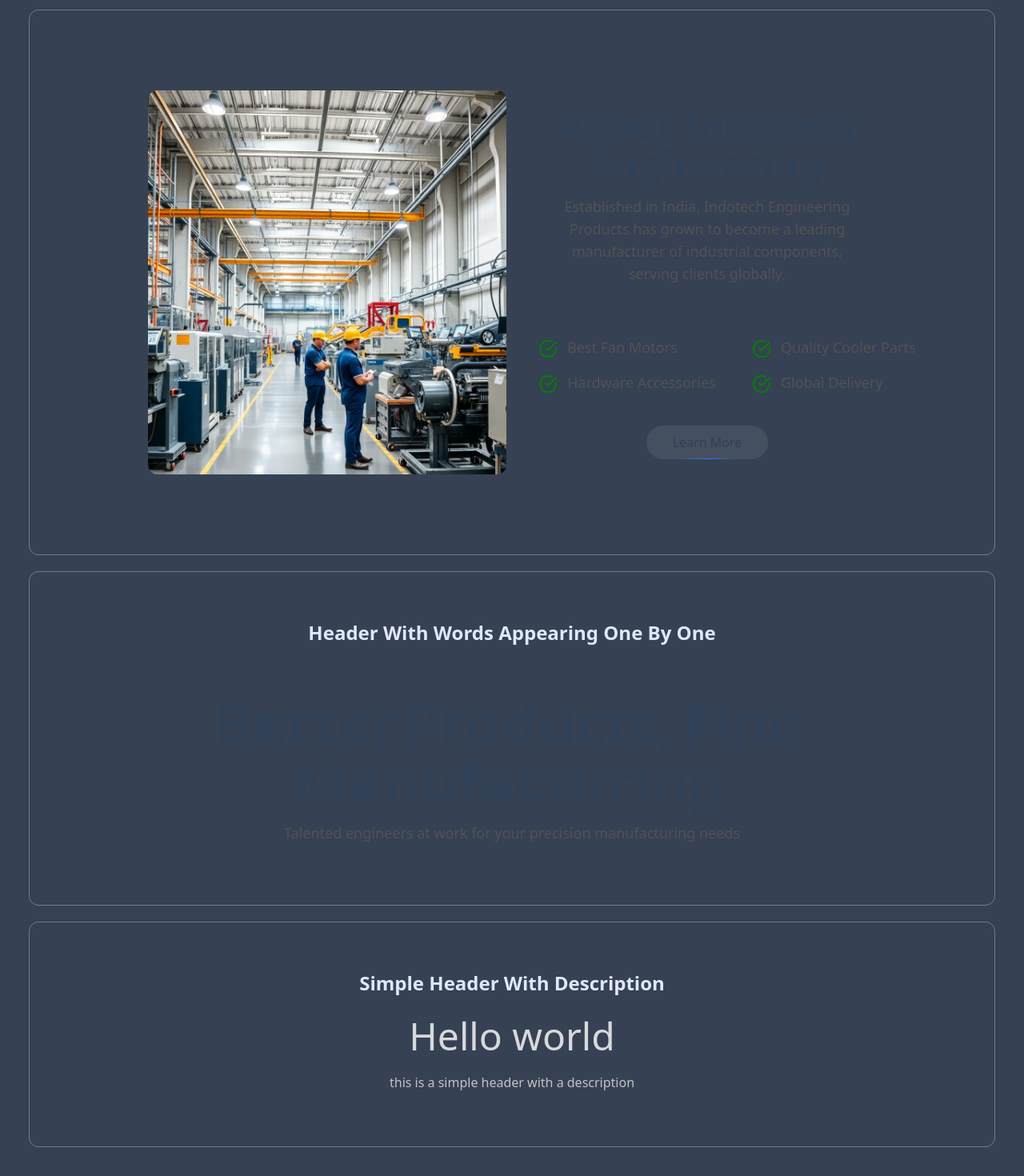
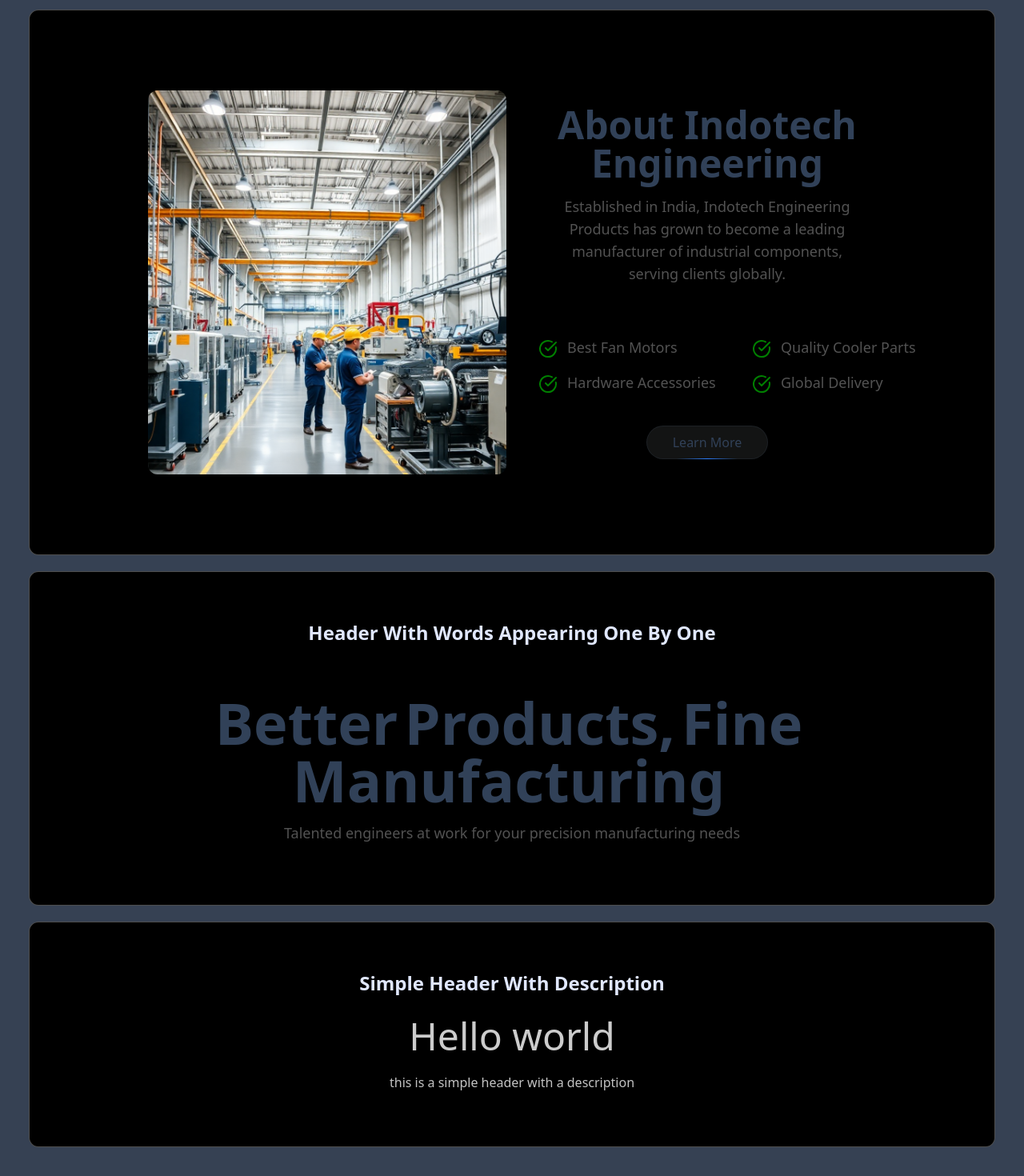
Before and after one commit to riyamehtaatwork/ui, a React (Vite) app: page / in a window 1280 px wide. Shown: the part 96-1566 px from the top of the page at 80% size. Built offline with nearby package versions, Linux system fonts and the light colour scheme.

Commit message:
added color to containers

```diff
--- a/src/components/bentogrids/AllBentoGridsSection.jsx
+++ b/src/components/bentogrids/AllBentoGridsSection.jsx
@@ -6,7 +6,7 @@
 const AllBentoGridsSection = () => {
   return (
     <div>
-      <ContainerForComponents>
+      <ContainerForComponents className="bg-black">
         <Headlines>Bento grid with hover effect</Headlines>
         <BentoGridDemo />
       </ContainerForComponents>
--- a/src/components/features/AllFeaturesSections.jsx
+++ b/src/components/features/AllFeaturesSections.jsx
@@ -10,31 +10,31 @@
 const AllFeaturesSections = () => {
   return (
     <div>
-      <ContainerForComponents>
-        <Headlines>Features With Simple Cards</Headlines>
+      <ContainerForComponents className="bg-black">
+        <Headlines className="">Features With Simple Cards</Headlines>
         <FeaturesWithSimpleCards />
       </ContainerForComponents>
 
-      <ContainerForComponents>
+      <ContainerForComponents className="bg-black">
         <Headlines className="">Collapsable Features Cards</Headlines>
         <CollapsableCardsFeatures />
       </ContainerForComponents>
 
       <FeaturesWithImagesAndLink />
 
-      <ContainerForComponents>
+      <ContainerForComponents className="bg-black">
         <Headlines className="">Features With Hover Effect</Headlines>
         <FeaturesWithHoverEffect />
       </ContainerForComponents>
 
-      <ContainerForComponents>
+      <ContainerForComponents className="bg-black">
         <Headlines className="">
           Features With Flowing In Effect/Fade In Effect
         </Headlines>
         <FlowingInFeatures />
       </ContainerForComponents>
 
-      <ContainerForComponents>
+      <ContainerForComponents className="bg-black">
         <Headlines className="">Features Comparison</Headlines>
         <ComparingFeatures />
       </ContainerForComponents>
--- a/src/components/features/features-with-images-and-bg-gradient/FeaturesWithImagesAndLink.jsx
+++ b/src/components/features/features-with-images-and-bg-gradient/FeaturesWithImagesAndLink.jsx
@@ -27,7 +27,7 @@
     },
   ];
   return (
-    <ContainerForComponents>
+    <ContainerForComponents className="bg-black">
       <Headlines>Features With Images And Link With Bg Gradient</Headlines>
       <div className="w-full max-w-screen-xl mx-auto mt-10">
         <div className="grid gap-5 sm:grid-cols-2 lg:grid-cols-3 max-sm:grid-cols-1 place-items-center">
--- a/src/components/headers/AllHeaders.jsx
+++ b/src/components/headers/AllHeaders.jsx
@@ -7,11 +7,11 @@
 const AllHeaders = () => {
   return (
     <div>
-      <ContainerForComponents>
+      <ContainerForComponents className="bg-black">
         <Headlines>Header With Words Appearing One By One</Headlines>
         <HeaderWithWordsAppearingOneByOne />
       </ContainerForComponents>
-      <ContainerForComponents>
+      <ContainerForComponents className="bg-black">
         <Headlines>Simple Header With Description</Headlines>
         <HeaderWithDescription
           title={"Hello world"}
--- a/src/components/information-sections/AllInformationSections.jsx
+++ b/src/components/information-sections/AllInformationSections.jsx
@@ -5,7 +5,7 @@
 const AllInformationSections = () => {
   return (
     <div>
-      <ContainerForComponents>
+      <ContainerForComponents className="bg-black">
         <AboutSection />
       </ContainerForComponents>
     </div>
--- a/src/components/navbars/floating-navbar-with-cta/FloatingNavbarWithCTADemo.jsx
+++ b/src/components/navbars/floating-navbar-with-cta/FloatingNavbarWithCTADemo.jsx
@@ -10,7 +10,7 @@
 
 export default function FloatingNavbarWithCTADemo() {
   return (
-    <ContainerForComponents>
+    <ContainerForComponents className="bg-black">
       <Headlines> Floating Navbar With Call-To-Action Button</Headlines>
       <FloatingNavbarWithCTA navItems={navItems} />
       {/* rest of your content */}
```
